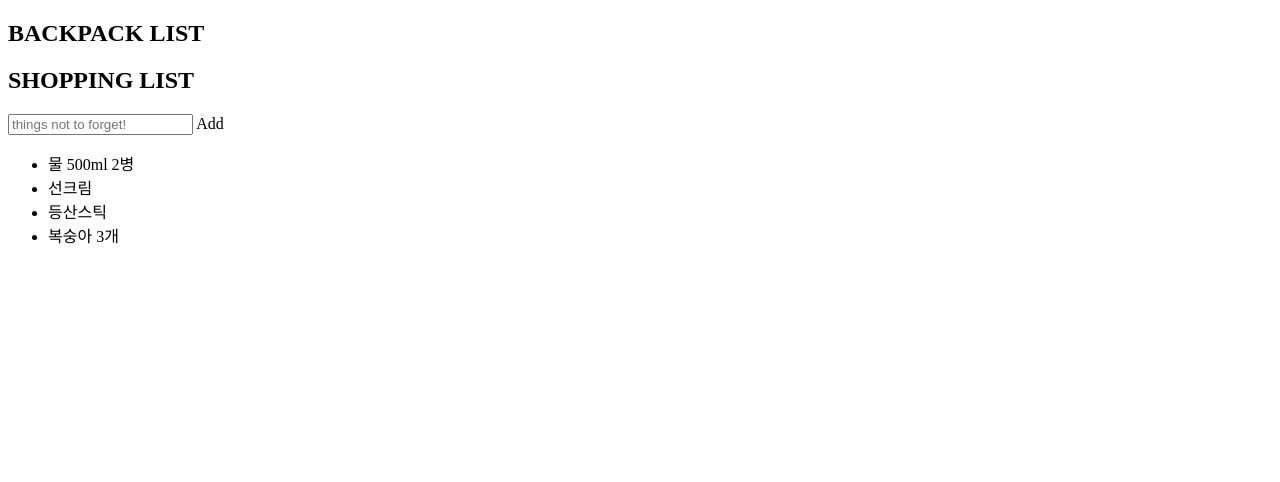
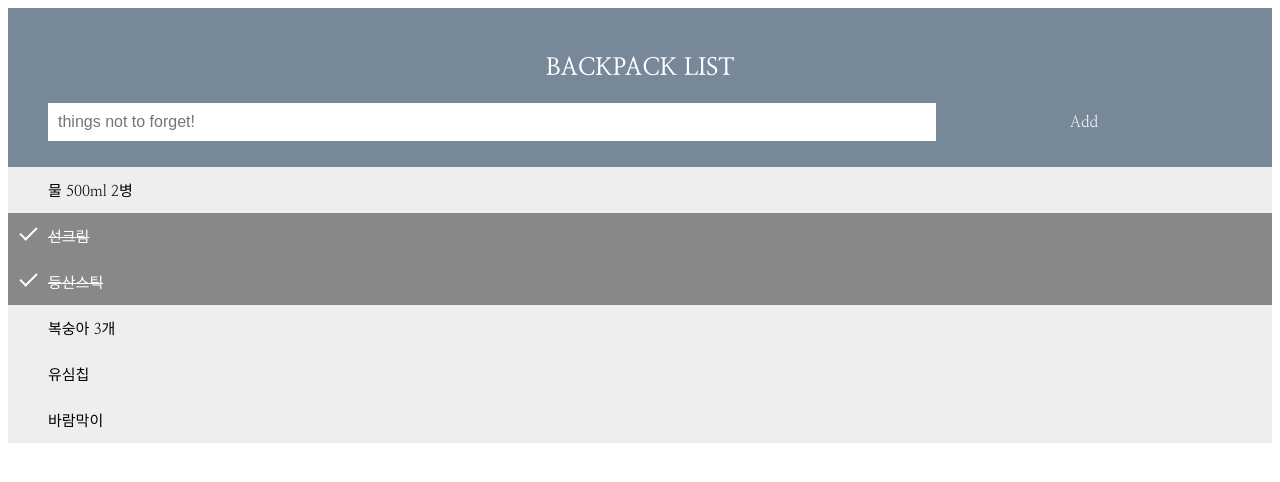
Before and after one commit to 2unbini/Camino_de_Santiago, a plain HTML site: page list.html in a window 1280 px wide. Drawn offline with Linux system fonts and the light colour scheme.

Commit message:
1-3
- css files added
- sns.html : only templates, not working
- map.html : need more research
- list.html : hand copied WC3 template, need js to actually act

```diff
--- a/list.html
+++ b/list.html
@@ -3,20 +3,23 @@
   <head>
     <meta charset="utf-8">
     <title>LIST</title>
+    <link rel="stylesheet" href="style.css">
+    <link rel="stylesheet" href="todolistStyle.css">
   </head>
   <body>
     <div id="myDIV" class="header">
       <h2>BACKPACK LIST</h2>
-      <h2>SHOPPING LIST</h2>
       <input type="text" id="myInput" placeholder="things not to forget!">
       <span onclick="newElement()" class="addBtn">Add</span>
     </div>
 
     <ul id="myUL">
       <li>물 500ml 2병</li>
-      <li>선크림</li>
+      <li class="checked">선크림</li>
       <li class="checked">등산스틱</li>
       <li>복숭아 3개</li>
+      <li>유심칩</li>
+      <li>바람막이</li>
     </ul>
   </body>
 </html>
--- /dev/null
+++ b/style.css
@@ -0,0 +1,6 @@
+
+@import url('https://fonts.googleapis.com/css2?family=Nanum+Myeongjo:wght@400;700;800&display=swap');
+
+body{
+font-family: 'Nanum Myeongjo', serif;
+}
--- /dev/null
+++ b/todolistStyle.css
@@ -0,0 +1,97 @@
+* {
+  box-sizing: border-box;
+}
+
+ul {
+  margin: 0px;
+  padding: 0px;
+}
+
+ul li{
+  cursor: pointer;
+  position: relative;
+  padding: 12px 8px 12px 40px;
+  background: #eee;
+  font-size: 15px;
+  transition: 0.2s;
+
+  -webkit-user-select: none;
+  -moz-user-select: none;
+  -ms-user-select: none;
+  user-select: none;
+}
+
+ul li:hover {
+  background: #ddd;
+}
+
+ul li.checked{
+  background: #888;
+  color: #fff;
+  text-decoration: line-through;
+}
+
+ul li.checked::before{
+  content: ' ';
+  position: absolute;
+  border-color: #fff;
+  border-style: solid;
+  border-width: 0 2px 2px 0;
+  top: 10px;
+  left: 16px;
+  transform: rotate(45deg);
+  height: 15px;
+  width: 7px;
+}
+
+.close{
+  position: absolute;
+  right: 0px;
+  top: 0px;
+  padding: 12px 16px 12px 16px;
+}
+
+.close:hover{
+  background-color: #b0c4de
+  color: white;
+}
+
+.header{
+  background-color: #778899;
+  padding: 25px 40px;
+  color: white;
+  text-align: center;
+}
+
+.header:after{
+  content: " ";
+  display: table;
+  clear: both;
+}
+
+input{
+  margin: 0;
+  border: none;
+  border-radius: 0;
+  width: 75%;
+  padding: 10px;
+  float: left;
+  font-size: 16px;
+}
+
+.addBtn{
+  padding: 10px;
+  width: 25%;
+  background: #f9f9f9
+  color: #555;
+  float: left;
+  text-align: center;
+  font-size: 15.5px;
+  cursor: pointer;
+  transition: 0.3s;
+  border-radius: 0;
+}
+
+.addBtn:hover{
+  background-color: #bbb;
+}
```
Also changed, not shown: index.html (+33 -7 lines), map.html (+4 -2 lines), sns.html (+57 -1 lines).
